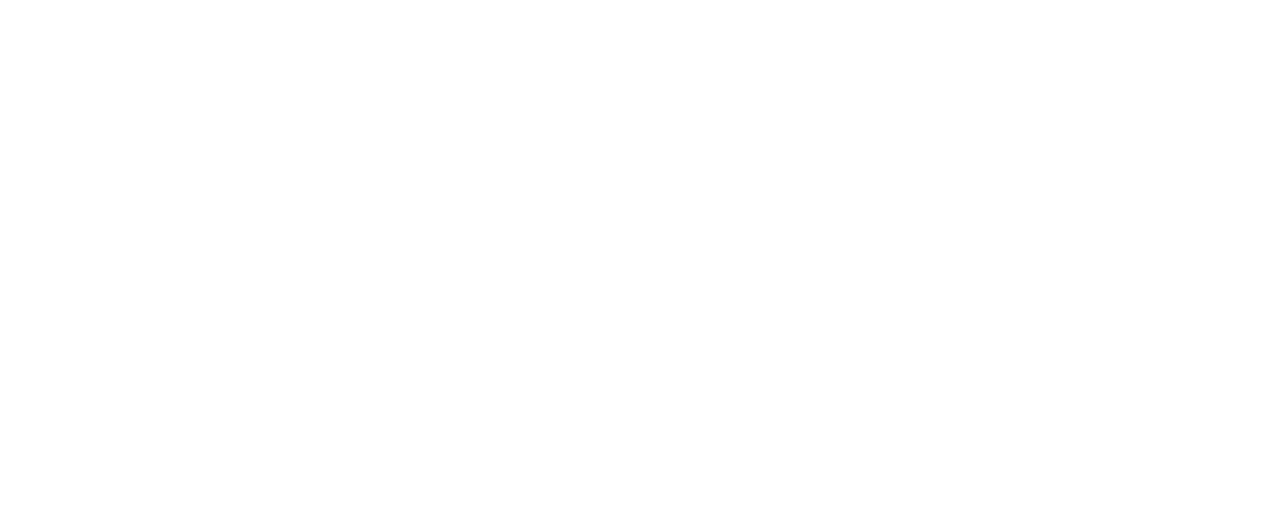
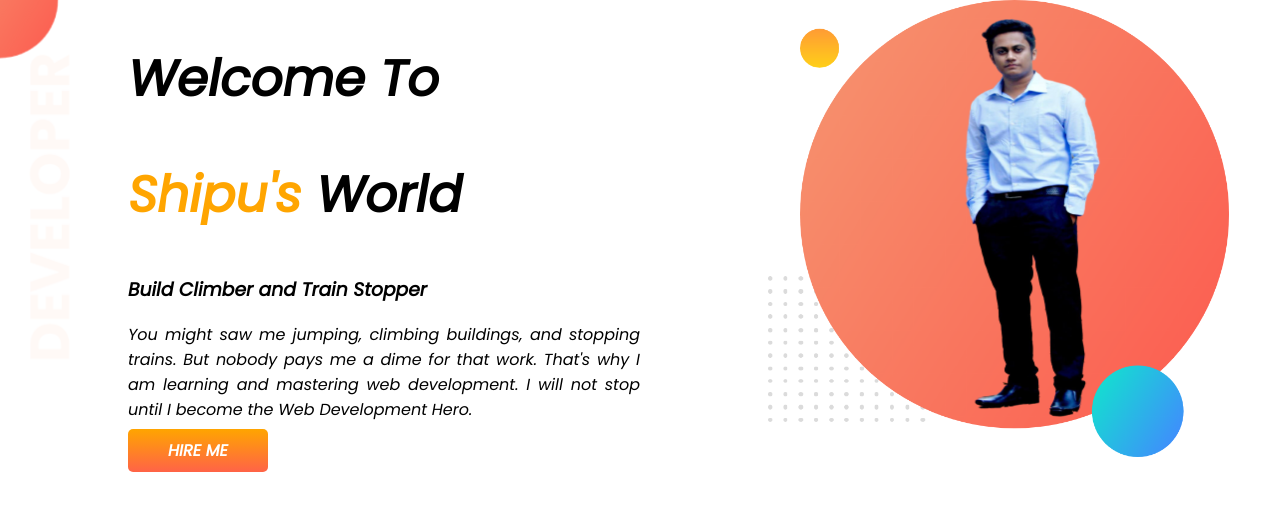
Before and after one commit to Shipu8644/developer-portfolio, a plain HTML site: page index.html in a window 1280 px wide. Drawn offline with Linux system fonts and the light colour scheme.

Commit message:
top banner added

```diff
--- a/index.html
+++ b/index.html
@@ -1,13 +1,36 @@
 <!DOCTYPE html>
 <html lang="en">
+
 <head>
     <meta charset="UTF-8">
     <meta http-equiv="X-UA-Compatible" content="IE=edge">
     <meta name="viewport" content="width=device-width, initial-scale=1.0">
     <title>Shipu Portfolio</title>
+    <link rel="preconnect" href="https://fonts.googleapis.com">
+    <link rel="preconnect" href="https://fonts.gstatic.com" crossorigin>
+    <link href="https://fonts.googleapis.com/css2?family=Poppins:ital@1&display=swap" rel="stylesheet">
     <link rel="stylesheet" href="style.css">
+
 </head>
+
 <body>
+    <section class="top-banner">
+        <div class="half-width">
+            <h1>Welcome To</h1>
+            <h1><span class="orange-color">Shipu's</span> World</h1>
+            <h3>Build Climber and Train Stopper</h3>
+            <p>You might saw me jumping, climbing buildings, and stopping trains. But nobody pays me a dime for that
+                work.
+                That's why I am learning and mastering web development. I will not stop until I become the Web
+                Development
+                Hero.</p>
+            <a class="link-button" target="_blank"
+                href="https://www.linkedin.com/in/monjurur-kader-shipu-83aa87118/">HIRE ME</a>
+        </div>
+        <div class="half-width">
+            <img src="images/Shipu.png" alt="">
+        </div>
+    </section>
+</body>
 
-</body>
 </html>
--- a/style.css
+++ b/style.css
@@ -0,0 +1,36 @@
+body{
+    font-family: 'Poppins', sans-serif;
+    margin: 0;
+}
+h1{
+    font-size: 50px;
+}
+.orange-color{
+    color: orange;
+}
+section{
+    display: flex;
+}
+.half-width{
+    width: 50%;
+    margin-left: 10%;
+}
+.half-width img{
+    width: 90%;
+}
+p{
+    text-align: justify;
+}
+.link-button{
+    text-decoration: none;
+    background-image: linear-gradient(orange, tomato);
+    padding: 10px 40px;
+    border-radius: 5px;
+    color: white;
+    font-weight: 700;
+}
+.top-banner{
+    background-image: url(images/top-banner.png);
+    background-repeat: no-repeat;
+
+}
```
Also changed, not shown: images/Shipu.png (added), images/dream-bg.png (added), images/exp-bg.png (added), images/jhankar.png (added), images/jhankar2.png (added), images/my-bg.png (added), images/my-bg2.png (added), images/top-banner.png (added), show-off/16992490_743674165814336_2840070954529603073_o.jpg (added).
